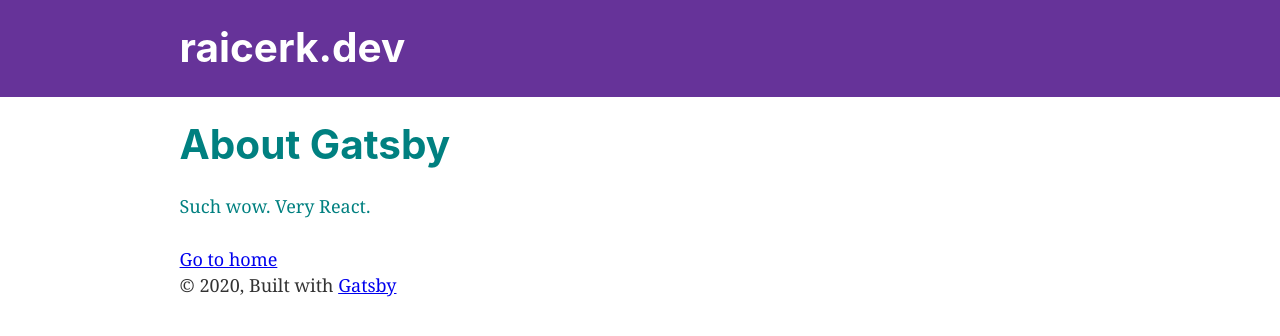
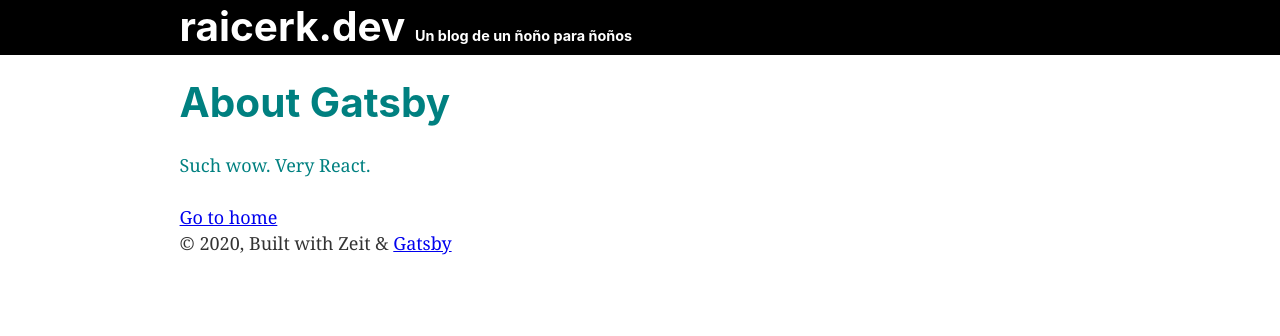
Before and after one commit to raicerk/raicerk.dev, a Gatsby site: page /about in a window 1280 px wide. Built offline with nearby package versions, Linux system fonts and the light colour scheme; Gatsby itself is replaced by a stand-in of ours.

Commit message:
Se normalizan los componentes, ademas de atomizar

```diff
--- a/gatsby-config.js
+++ b/gatsby-config.js
@@ -3,6 +3,7 @@ module.exports = {
     title: `raicerk.dev`,
     description: `Kick off your next, great Gatsby project with this default starter. This barebones starter ships with the main Gatsby configuration files you might need.`,
     author: `@raicerk`,
+    subtitle: `Un blog de un ñoño para ñoños`
   },
   plugins: [
     {
--- /dev/null
+++ b/src/components/code/code.css
@@ -0,0 +1,3 @@
+div.deckgo-highlight-code-container code {
+  overflow: var(--deckgo-highlight-code-carbon-overflow, hidden);
+}
--- a/src/components/header.js
+++ b/src/components/header/header.js
@@ -2,10 +2,10 @@ import { Link } from "gatsby"
 import PropTypes from "prop-types"
 import React from "react"
 
-const Header = ({ siteTitle }) => (
+const Header = ({ siteTitle, siteSubtitle }) => (
   <header
     style={{
-      background: `rebeccapurple`,
+      background: `#000`,
       marginBottom: `1.45rem`,
     }}
   >
@@ -13,7 +13,7 @@ const Header = ({ siteTitle }) => (
       style={{
         margin: `0 auto`,
         maxWidth: 960,
-        padding: `1.45rem 1.0875rem`,
+        padding: `0.3rem 1.0875rem`,
       }}
     >
       <h1 style={{ margin: 0 }}>
@@ -24,7 +24,14 @@ const Header = ({ siteTitle }) => (
             textDecoration: `none`,
           }}
         >
-          {siteTitle}
+          {siteTitle}{" "}
+          <span
+            style={{
+              fontSize: `0.8rem`,
+            }}
+          >
+            {siteSubtitle}
+          </span>
         </Link>
       </h1>
     </div>
@@ -33,10 +40,12 @@ const Header = ({ siteTitle }) => (
 
 Header.propTypes = {
   siteTitle: PropTypes.string,
+  siteSubtitle: PropTypes.string,
 }
 
 Header.defaultProps = {
   siteTitle: ``,
+  siteSubtitle: ``,
 }
 
 export default Header
--- a/src/components/image.js
+++ b/src/components/image/image.js
@@ -25,11 +25,8 @@ const Image = () => {
       }
     }
   `)
-
-  console.log(data);
-
   //return <div>aca ira una imagen bien chida wey!</div>
-  return <Img fluid={data.placeholderImage.childImageSharp.fluid} />
+  return <Img fluid={data.placeholderImage.childImageSharp.fluid} loading="lazy"/>
 }
 
 export default Image
--- a/src/components/layout.js
+++ b/src/components/layout/layout.js
@@ -9,7 +9,7 @@ import React from "react"
 import PropTypes from "prop-types"
 import { useStaticQuery, graphql } from "gatsby"
 
-import Header from "./header"
+import Header from "../header/header"
 import "./layout.css"
 
 const Layout = ({ children }) => {
@@ -18,6 +18,7 @@ const Layout = ({ children }) => {
       site {
         siteMetadata {
           title
+          subtitle
         }
       }
     }
@@ -25,7 +26,10 @@ const Layout = ({ children }) => {
 
   return (
     <>
-      <Header siteTitle={data.site.siteMetadata.title} />
+      <Header
+        siteTitle={data.site.siteMetadata.title}
+        siteSubtitle={data.site.siteMetadata.subtitle}
+      />
       <div
         style={{
           margin: `0 auto`,
@@ -35,8 +39,7 @@ const Layout = ({ children }) => {
       >
         <main>{children}</main>
         <footer>
-          © {new Date().getFullYear()}, Built with
-          {` `}
+          © {new Date().getFullYear()}, Built with {`Zeit & `}{" "}
           <a href="https://www.gatsbyjs.org">Gatsby</a>
         </footer>
       </div>
--- a/src/pages/404.js
+++ b/src/pages/404.js
@@ -1,7 +1,7 @@
 import React from "react"
 
-import Layout from "../components/layout"
-import SEO from "../components/seo"
+import Layout from "../components/layout/layout"
+import SEO from "../components/seo/seo"
 
 const NotFoundPage = () => (
   <Layout>
--- a/src/pages/about.js
+++ b/src/pages/about.js
@@ -1,8 +1,8 @@
 import React from "react"
 import { Link } from "gatsby"
 
-import Layout from "../components/layout"
-import SEO from "../components/seo"
+import Layout from "../components/layout/layout"
+import SEO from "../components/seo/seo"
 
 const AboutPage = () => (
   <Layout>
--- a/src/pages/page-2.js
+++ b/src/pages/page-2.js
@@ -1,8 +1,8 @@
 import React from "react"
 import { Link } from "gatsby"
 
-import Layout from "../components/layout"
-import SEO from "../components/seo"
+import Layout from "../components/layout/layout"
+import SEO from "../components/seo/seo"
 
 const SecondPage = () => (
   <Layout>
```
Also changed, not shown: src/components/code/code.jsx (added, +30 -0 lines), src/pages/index.js (+14 -19 lines), src/components/layout/layout.css (renamed from src/components/layout.css), src/components/seo/seo.js (renamed from src/components/seo.js).
